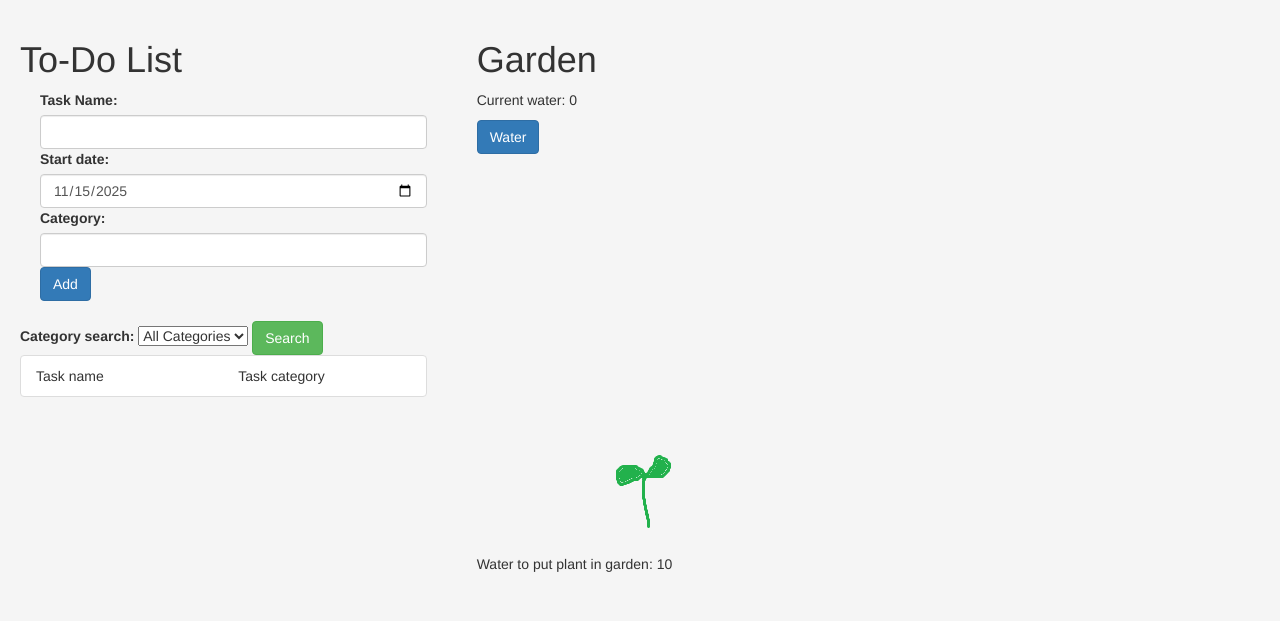
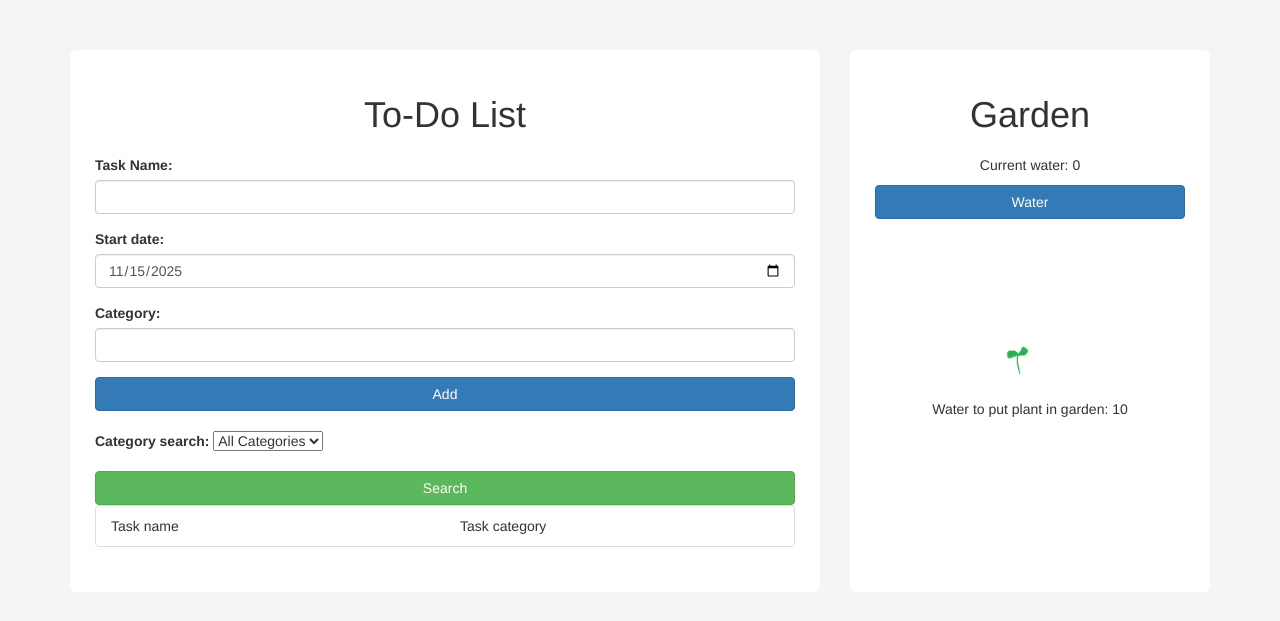
Before and after one commit to IWU-CS253/Task-Garden, a Flask app: page / in a window 1280 px wide. Shown: the part 52-673 px from the top of the page. Run offline with Flask 3, Linux system fonts and the light colour scheme; the visitor is signed in with stand-in values (Sample User, id 1); data comes from the database, SQL or seed files in the repository; data that the repository does not hold is empty; some libraries are stand-ins or nearby versions.

Commit message:
added bootstrap to index.html and cleaned up login.html and new_user.html

```diff
--- a/static/style.css
+++ b/static/style.css
@@ -4,6 +4,12 @@
 
 #plant {
     margin-left: 20px;
+}
+
+#plant_image {
+    display: block;
+    margin: 15px auto;
+    max-width: 150px;
 }
 
 #cat_search_form {
@@ -18,15 +24,31 @@
     background-color: lightblue;
 }
 
+.card {
+    margin-top: 30px;
+    margin-bottom: 30px;
+    padding: 25px;
+    border-radius: 6px;
+    background: white;
+    flex: 1;
+}
+
+.flex {
+    display: flex;
+    flex-wrap: wrap;
+    align-items: stretch;
+}
+
+.task-col, .garden-col {
+    display: flex;
+    flex-direction: column;
+}
+
 body {
     background-color: #f5f5f5;
 }
-.login {
-    margin-top: 80px;
-    padding: 25px;
-    border-radius: 6px;
-    background: white;
+
+h1 {
+    margin-bottom: 20px;
+    text-align: center;
 }
-.btn-full {
-    width: 100%;
-}
--- a/templates/index.html
+++ b/templates/index.html
@@ -1,25 +1,36 @@
 {% extends "layout.html" %}
 
 {% block body %}
-    <div class="row">
-        <div class="col-sm-4" id="list">
+    <div class="container">
+        <div class="row flex">
+
+            {# task column #}
+            <div class="task-col col-xs-12 col-md-8">
+                <div class="card">
                     <h1>
                         To-Do List
                     </h1>
                         {# Adding tasks form #}
-                <form action="{{ url_for('add_task') }}" method="post" class="add-entry" id="list">
+                        <form action="{{ url_for('add_task') }}" method="post" class="add-entry">
+                            <div class="form-group">
                                 <label for="name">Task Name:</label>
-                        <input type="text" size="30" id="name" name="task_name" class="form-control">
+                                <input type="text" size="30" id="name" name="task_name" class="form-control" required>
+                            </div>
+                            <div class="form-group">
                                 <label for="date">Start date:</label>
-                        <input class="form-control" type="date" id="date" name="task_date" value="2025-11-15" min="2025-11-15" max="2999-12-31">
+                                <input class="form-control" type="date" id="date" name="task_date" value="2025-11-15" min="2025-11-15" max="2999-12-31" required>
+                            </div>
+                            <div class="form-group">
                                 <label for="category">Category:</label>
                                 <input type="text" size="30" id="category" name="task_category" class="form-control">
+                            </div>
                             <input hidden name="task_status" value=0>
-                    <input type="submit" value="Add" class="btn btn-primary">
+                            <input type="submit" value="Add" class="btn btn-primary btn-block">
                         </form>
 
                     {# filter tasks form #}
                   <form action="{{ url_for('index') }}" method="post" class="filter-entries" id="cat_search_form">
+                      <div class="form-group">
                        <label for="category_dropdown">Category search:</label>
                             <select name="category" id="category_dropdown" class="form-select">
                                 <option name="category" value="">All Categories</option>
@@ -29,7 +40,8 @@
                                     {% endif %}
                                 {% endfor %}
                             </select>
-               <input type="submit" value="Search" class="btn btn-success">
+                      </div>
+                      <input type="submit" value="Search" class="btn btn-success btn-block">
                   </form>
 
                     {# Display task name and task category #}
@@ -74,17 +86,21 @@
                         {% endfor %}
                     </ul>
                 </div>
-        <div class="col-sm-4" id="plant">
+            </div>
+
+            {# plant column #}
+            <div class="garden-col col-xs-12 col-md-4">
+                <div class="card">
                     <h1>
                         Garden
                     </h1>
                     <div class="row">
-                <p id="text">Current water: {{ user_water }}</p>
+                        <p class="text-center">Current water: {{ user_water }}</p>
                     </div>
                     {# Button waters the current plant if they have available water #}
-            <form action = "{{ url_for("water_plant") }}" method="post">
+                    <form action = "{{ url_for("water_plant") }}" method="post" class="text-center">
                         <input hidden name="user_id" value="{{ user_id }}">
-                <input type="Submit" value="Water" class="btn btn-primary">
+                        <input type="Submit" value="Water" class="btn btn-primary btn-block">
                     </form>
                     {# Determines which plant to show #}
                     {% if plant == 3 %}
@@ -95,7 +111,9 @@
                         <img src="{{url_for('static', filename='plant1.png')}}" id="plant_image" alt='Sprout'>
                     {% endif %}
                     <div class="row">
-                <p id="text">Water to put plant in garden: {{ water_to_garden }}</p>
+                        <p class="text-center">Water to put plant in garden: {{ water_to_garden }}</p>
+                    </div>
+                </div>
             </div>
         </div>
     </div>
```
Also changed, not shown: templates/login.html (+7 -3 lines), templates/new_user.html (+6 -7 lines). Lines whose indentation alone changed are shown as unchanged.
